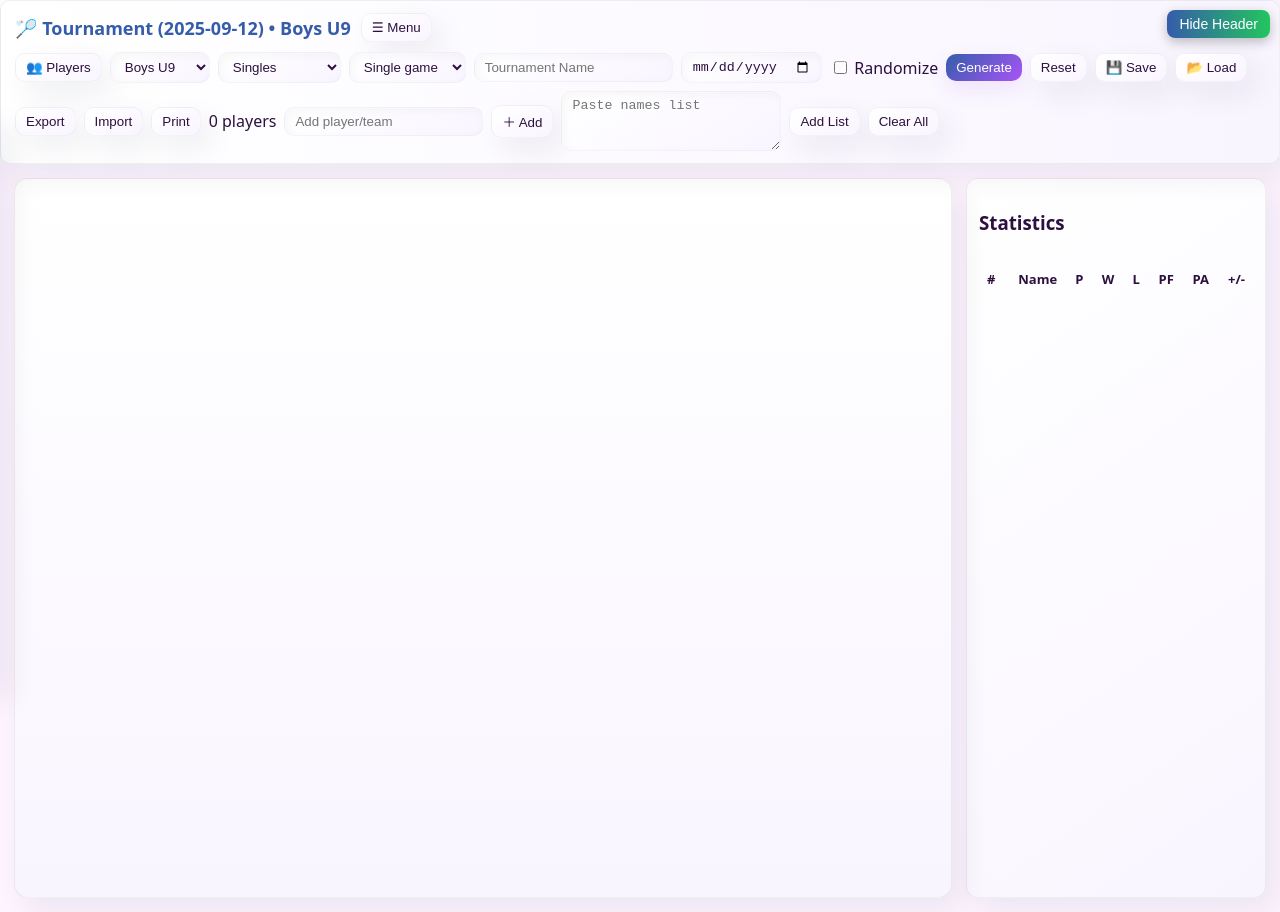
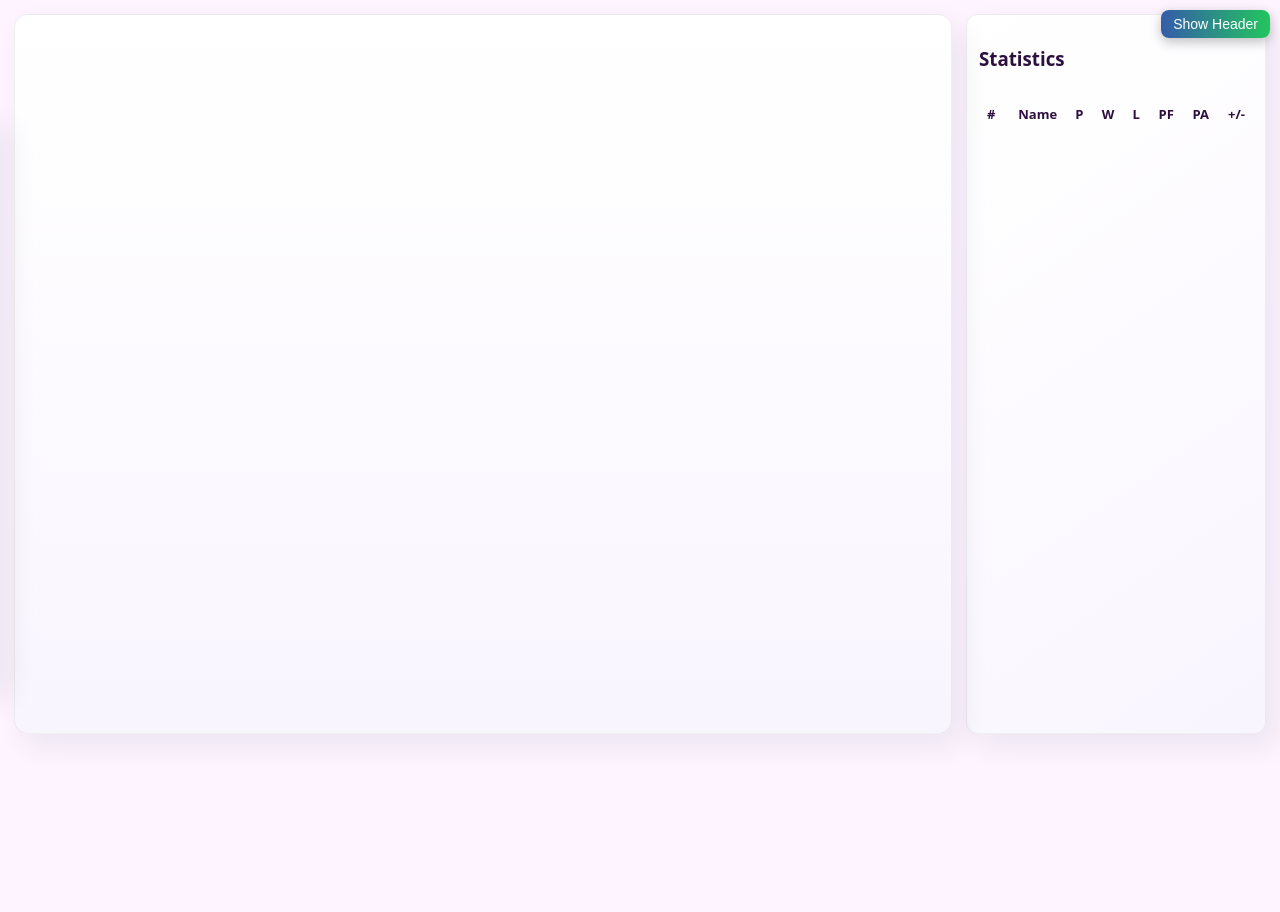
Before and after one commit to mahadhana1723-del/theversion_neuphonic, a website: page Bracket_tournament.html in a window 1280 px wide. Both pictures are taken after a click on the button "Hide Header". After the commit the page ends 800 px from the top, so only its background shows below. Drawn offline with Linux system fonts and the light colour scheme.

Commit message:
bracket header hide button fixed

```diff
--- a/Bracket_tournament.html
+++ b/Bracket_tournament.html
@@ -474,7 +474,7 @@ header.hidden { display: none !important; }
   <h1 id="title">🏸 Badminton Knockout</h1>
 
   <!-- Menu button for mobile -->
-  <button class="btn" id="menuToggle">☰ Menu</button>
+
 
   <!-- Controls -->
   <div class="controls" id="controlsPanel">
@@ -1470,7 +1470,23 @@ async function init(){
 
 await init(); // startup
 
+
 })(); // IIFE end
+// ===== Header Toggle =====
+const toggleHeaderBtn = document.getElementById("toggleHeaderBtn");
+const header = document.querySelector("header");
+
+if (toggleHeaderBtn && header) {
+  toggleHeaderBtn.onclick = () => {
+    header.classList.toggle("hidden");
+    toggleHeaderBtn.textContent = header.classList.contains("hidden")
+      ? "Show Header"
+      : "Hide Header";
+  };
+}
+
+
+
 </script>
 
 
```
